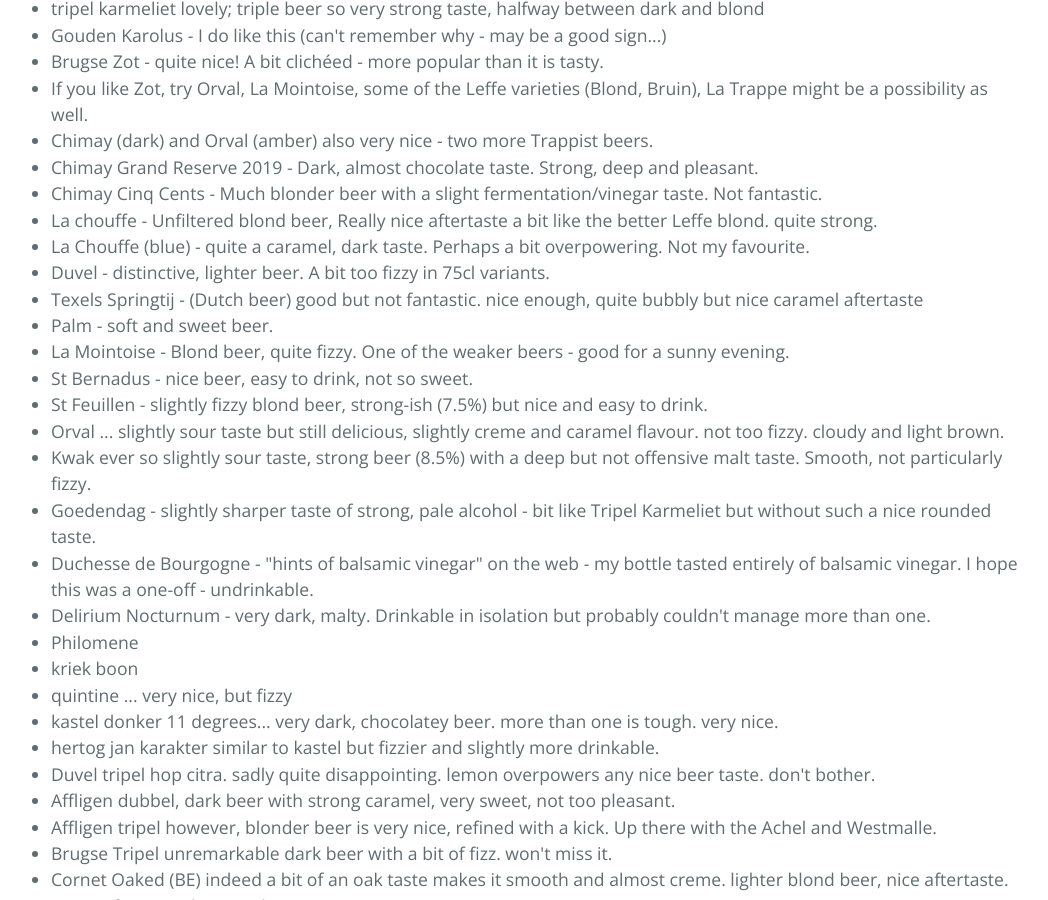
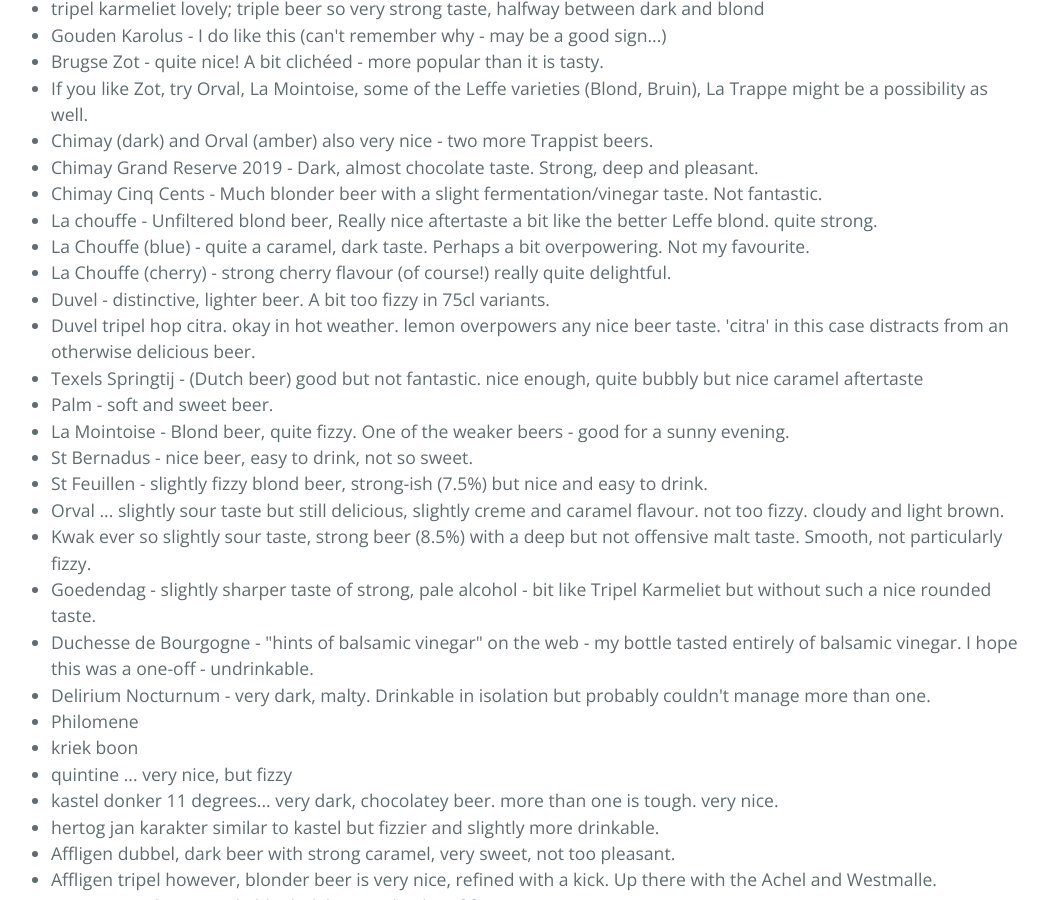
Before and after one commit to svenlatham/svenlatham-website, a Jekyll site: the page built from beer/index.html, in a window 1280 px wide and 900 px high, scrolled down 519 px. Shown: the whole window, without its empty margins (125-1173 px from the left). Built offline with Jekyll 4.4.1, drawn with Linux system fonts in a browser that asks for light colours.

Commit message:
Updated Duvel citra and Cherry Chouffe

```diff
--- a/beer/index.html
+++ b/beer/index.html
@@ -25,7 +25,9 @@ title: Beer
 <li>Chimay Cinq Cents - Much blonder beer with a slight fermentation/vinegar taste. Not fantastic.</li>
 <li>La chouffe - Unfiltered blond beer, Really nice aftertaste a bit like the better Leffe blond. quite strong.</li>
 <li>La Chouffe (blue) - quite a caramel, dark taste. Perhaps a bit overpowering. Not my favourite.</li>
+<li>La Chouffe (cherry) - strong cherry flavour (of course!) really quite delightful.</li>
 <li>Duvel - distinctive, lighter beer. A bit too fizzy in 75cl variants.</li>
+<li>Duvel tripel hop citra. okay in hot weather. lemon overpowers any nice beer taste. 'citra' in this case distracts from an otherwise delicious beer.</li>
 <li>Texels Springtij - (Dutch beer) good but not fantastic. nice enough, quite bubbly but nice caramel aftertaste</li>
 <li>Palm - soft and sweet beer.</li>
 <li>La Mointoise - Blond beer, quite fizzy. One of the weaker beers - good for a sunny evening.</li>
@@ -41,7 +43,6 @@ title: Beer
 <li>quintine ... very nice, but fizzy</li>
 <li>kastel donker 11 degrees... very dark, chocolatey beer. more than one is tough. very nice.</li>
 <li>hertog jan karakter similar to kastel but fizzier and slightly more drinkable.</li>
-<li>Duvel tripel hop citra. sadly quite disappointing. lemon overpowers any nice beer taste. don't bother.</li>
 <li>Affligen dubbel, dark beer with strong caramel, very sweet, not too pleasant.</li>
 <li>Affligen tripel however, blonder beer is very nice, refined with a kick. Up there with the Achel and Westmalle.</li>
 <li>Brugse Tripel unremarkable dark beer with a bit of fizz. won't miss it.</li>
```
